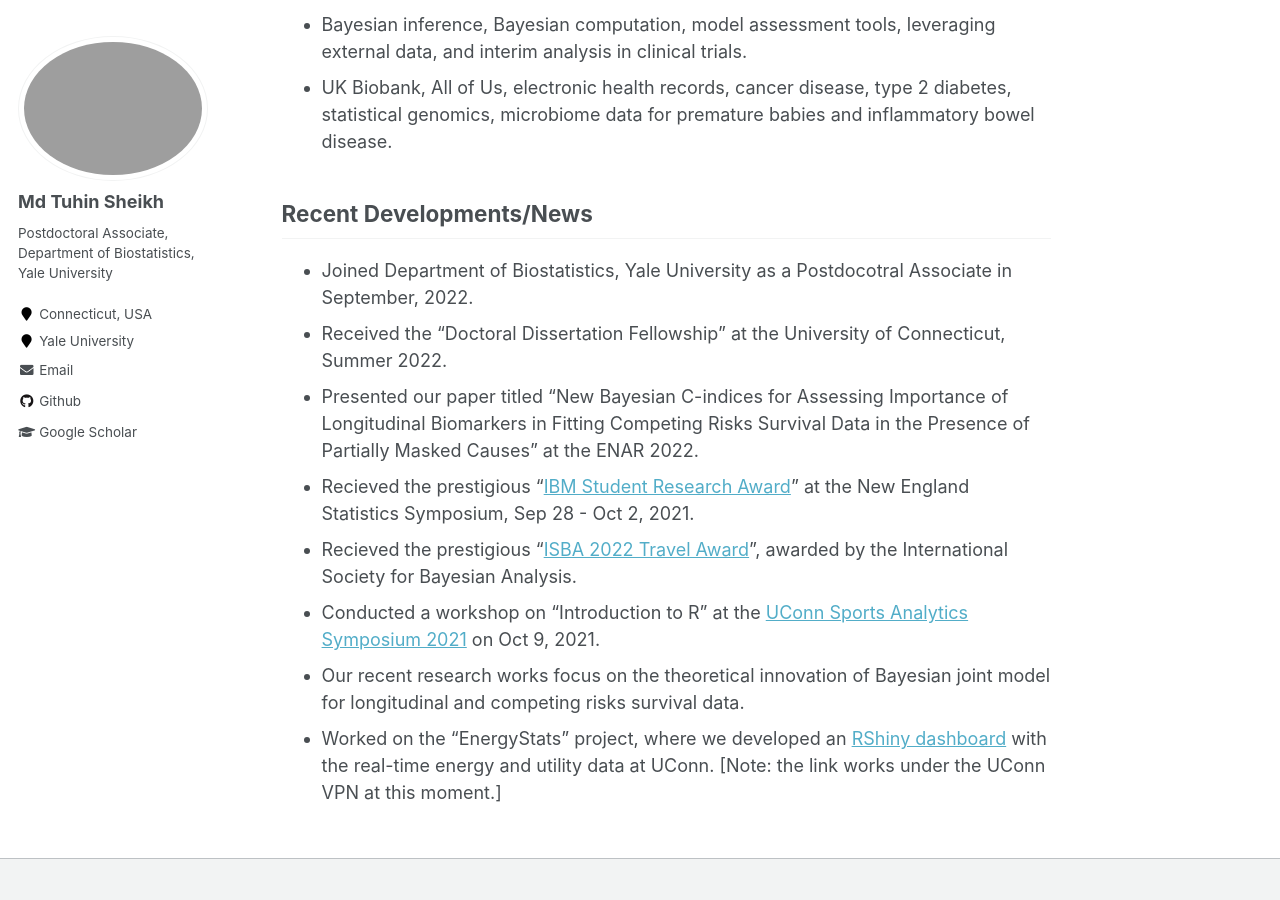
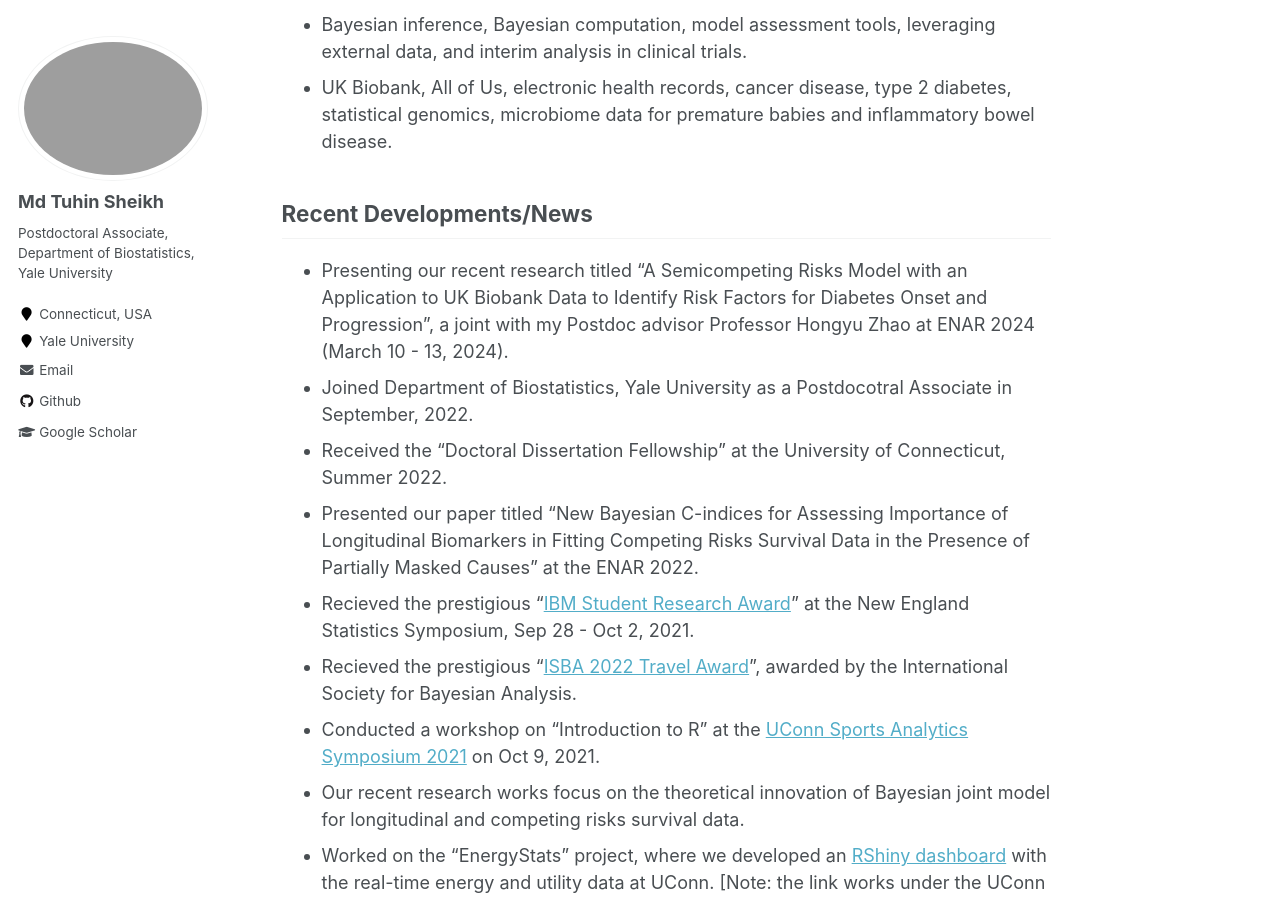
Before and after one commit to mdtuhinsheikh/mdtuhinsheikh.github.io, a Jekyll site: the page built from _pages/about.md, in a window 1280 px wide and 900 px high, scrolled down 500 px. Built offline with Jekyll 4.4.1, drawn with Linux system fonts in a browser that asks for light colours.

Commit message:
updated recent section

```diff
--- a/_pages/about.md
+++ b/_pages/about.md
@@ -17,6 +17,7 @@ I am a Postdoctoral Associate at [Professor Hongyu Zhao's](https://zhaocenter.or
 - UK Biobank, All of Us, electronic health records, cancer disease, type 2 diabetes, statistical genomics, microbiome data for premature babies and inflammatory bowel disease.
 
 ## Recent Developments/News
+* Presenting our recent research titled "A Semicompeting Risks Model with an Application to UK Biobank Data to Identify Risk Factors for Diabetes Onset and Progression", a joint with my Postdoc advisor Professor Hongyu Zhao at ENAR 2024 (March 10 - 13, 2024).
 * Joined Department of Biostatistics, Yale University as a Postdocotral Associate in September, 2022.
 * Received the "Doctoral Dissertation Fellowship" at the University of Connecticut, Summer 2022.
 * Presented our paper titled "New Bayesian C-indices for Assessing Importance of Longitudinal Biomarkers in Fitting Competing Risks Survival Data in the Presence of Partially Masked Causes" at the ENAR 2022.
```
